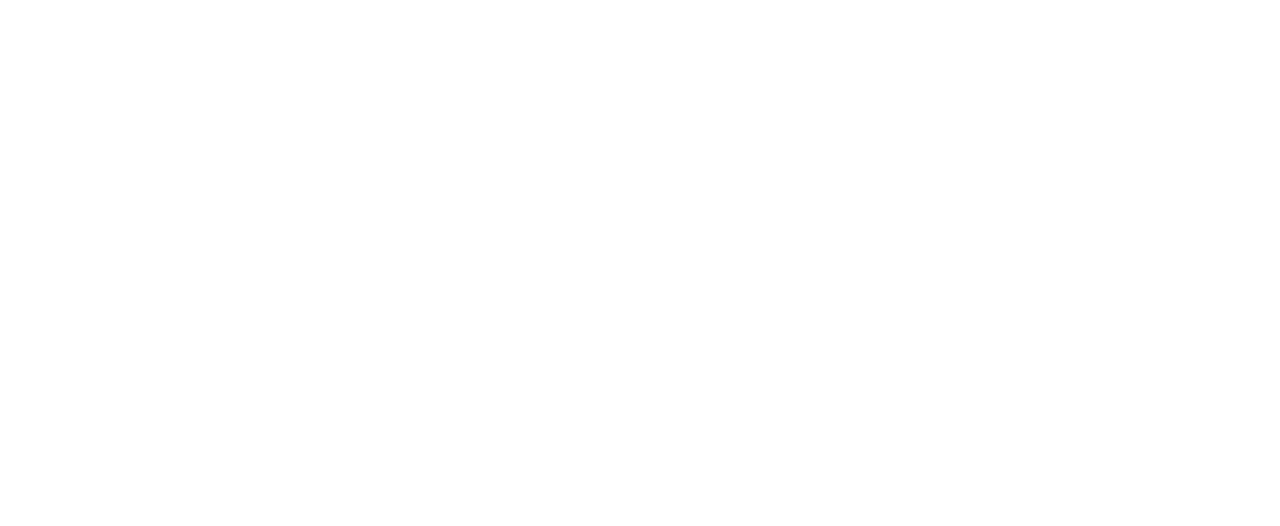
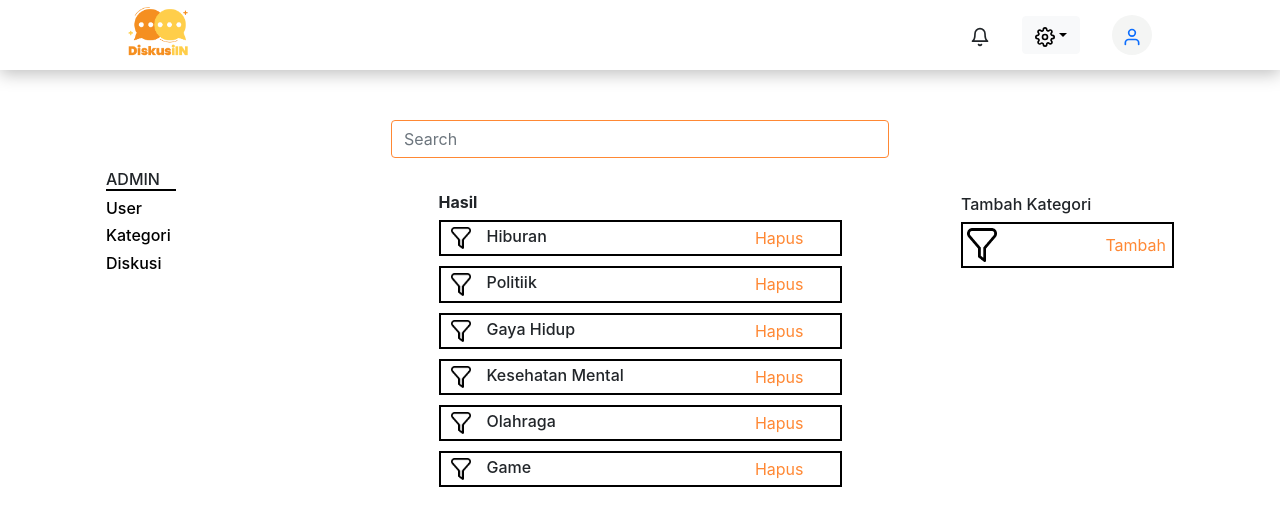
Before and after one commit to Capstone-FGD-Diskusin/fp-final-admin, a React (Create React App) app: page /HomeLogin/Kategori in a window 1280 px wide. Before the commit this address had no page. Shown: the top 526 px of the page. Built offline with nearby package versions, Linux system fonts and the light colour scheme.

Commit message:
Kategori

```diff
--- a/src/App.js
+++ b/src/App.js
@@ -1,6 +1,7 @@
 import React from 'react';
 import { BrowserRouter ,Route, Routes } from "react-router-dom";
 import HomeLogin from './pages/HomeLogin/HomeLogin';
+import Kategori from './pages/Kategori/Kategori';
 import LoginAdmin from './pages/LoginAdmin/LoginAdmin';
 import User from './pages/User/User';
 // import {NavbarLogin} from "./pages/"
@@ -13,6 +14,7 @@
             <Route path="/" element={<HomeLogin/>}/>
             <Route path="/HomeLogin" element={<LoginAdmin/>}/>
             <Route path="/HomeLogin/User" element={<User/>}/>
+            <Route path="/HomeLogin/Kategori" element={<Kategori/>}/>
         </Routes>
       </BrowserRouter>
     </div>
--- /dev/null
+++ b/src/components/KategoriContent/KategoriContent.jsx
@@ -0,0 +1,44 @@
+import React from 'react'
+import { Container, Row, Col, Button, Image } from 'react-bootstrap'
+import style from "./KategoriContent.module.css"
+import { KategoriData } from './KategoriData'
+import * as FiIcons from 'react-icons/fi';
+import { useState } from 'react'
+import gambar from "../../img/adminKategori.png"
+
+
+export default function KategoriContent() {
+    return (
+        <div>
+            <Container>
+                <h6 className={style.text}>Hasil</h6>
+                {
+                    KategoriData.map((item, index) => {
+                        return (
+                            <div key={index}>
+                                <div className={style.box}>
+                                    <div className={style.Posisi}>
+                                        {/* <FiIcons.FiUser size={20} className={style.space} /> */}
+                                        <Image src={gambar} width="20px" className={style.img} />
+                                        <h6>{item.Kategori}</h6>
+                                    </div>
+                                    <div className={style.butPosisi}>
+                                        {/* <Button className={style.buttonDel} onClick={() => handleDelete(index)}>Hapus</Button> */}
+                                        {/* <Button className={style.buttonDel} >Hapus</Button> */}
+                                        <input type="submit" className={style.delete} value="Hapus" />
+                                        {/* <h6>Hapus</h6>
+                                        <h6>Posis</h6> */}
+                                    </div>
+                                </div>
+                            </div>
+                        )
+                    })
+                }
+                <Row>
+                    <Col>
+                    </Col>
+                </Row>
+            </Container>
+        </div>
+    )
+}
--- /dev/null
+++ b/src/components/KategoriContent/KategoriContent.module.css
@@ -0,0 +1,62 @@
+.text {
+    margin-top: 35px;
+    font-weight: bolder;
+}
+
+.box {
+    border: solid 2px black;
+    margin-bottom: 10px;
+    display: flex;
+
+    justify-content: space-between;
+}
+
+.space {
+    margin-left: 15px;
+}
+
+.buttonDel {
+    background-color: white;
+    border: white;
+    color: rgba(255, 136, 52, 1);
+    height: 25px;
+    /* display: flex;
+    justify-content: right; */
+}
+
+.buttonDel:hover {
+    background-color: white;
+    border: white;
+    color: rgba(255, 136, 52, 1);
+}
+
+.buttonDel:focus {
+    background-color: white;
+    border: white;
+    color: rgba(255, 136, 52, 1);
+    outline: none;
+    outline-color: none;
+}
+
+
+.Posisi {
+    display: flex;
+    gap: 1rem;
+    padding-top: 5px;
+}
+
+.butPosisi {
+    display: flex;
+    margin-right: 30px;
+}
+
+.img {
+    margin-left: 10px;
+    padding-bottom: 5px;
+}
+
+.delete {
+    background-color: white;
+    border: none;
+    color: rgba(255, 136, 52, 1);
+}
--- /dev/null
+++ b/src/components/KategoriContent/KategoriData.js
@@ -0,0 +1,27 @@
+export const KategoriData=[
+    {
+        ID : 1,
+        Kategori : "Hiburan",
+    },
+    {
+        ID : 2,
+        Kategori : "Politiik",
+    },
+    {
+        ID : 3,
+        Kategori : "Gaya Hidup",
+    },
+    {
+        ID : 4,
+        Kategori : "Kesehatan Mental",
+    },
+    {
+        ID : 5,
+        Kategori : "Olahraga ",
+    },
+    {
+        ID : 6,
+        Kategori : "Game",
+    },
+
+]
--- /dev/null
+++ b/src/components/KategoriInput/KategoriInput.jsx
@@ -0,0 +1,26 @@
+import React from 'react'
+import { Col, Container, Image, Row, Form, Button, InputGroup } from 'react-bootstrap'
+import style from "./KategoriInput.module.css"
+import gambar from "../../img/adminKategori.png"
+
+export default function KategoriInput() {
+
+    return (
+        <div className={style.space}>
+            <Container>
+                <Row>
+                    <Col>
+                        <h6>Tambah Kategori</h6>
+                        <Form>
+                            <div className={style.box}>
+                                <Image src={gambar} width="30px" className={style.img} />
+                                <Form.Control type="text" className={style.inputKat} />
+                                <input type="submit" className={style.subKat} value="Tambah" />
+                            </div>
+                        </Form>
+                    </Col>
+                </Row>
+            </Container>
+        </div>
+    )
+}
--- /dev/null
+++ b/src/components/KategoriInput/KategoriInput.module.css
@@ -0,0 +1,33 @@
+.space {
+    margin-top: 125px;
+}
+
+.box {
+    border: solid 2px black;
+
+    display: flex;
+    justify-content: space-evenly;
+}
+
+.subKat {
+    background-color: white;
+    border: none;
+    color: rgba(255, 136, 52, 1);
+}
+
+.img {
+    margin: 4px 4px 4px 4px;
+}
+
+.inputKat {
+    margin-top: 2px;
+    margin-bottom: 2px;
+    border-color: white;
+
+}
+
+.inputKat:focus {
+    outline-color: rgba(255, 136, 52, 1);
+    outline: none;
+
+}
--- /dev/null
+++ b/src/pages/Kategori/Kategori.jsx
@@ -0,0 +1,35 @@
+import React from 'react'
+import NavbarLogin from '../../components/Navbarlogin/NavbarLogin'
+import { Container, Row, Col } from 'react-bootstrap'
+import AdminContent from '../../components/AdminContent/AdminContent'
+import SearchContent from '../../components/SearchContent/SearchContent'
+import KategoriContent from '../../components/KategoriContent/KategoriContent'
+import KategoriInput from '../../components/KategoriInput/KategoriInput'
+
+export default function Kategori() {
+    return (
+        <div>
+            <NavbarLogin />
+            <Container>
+                <Row>
+                    <Col sm={3}>
+                        <AdminContent />
+                    </Col>
+                    <Col sm={6}>
+                        <SearchContent />
+                        <Row>
+                            <Col sm={1}></Col>
+                            <Col sm={10}>
+                                <KategoriContent />
+                            </Col>
+                            <Col sm={1}></Col>
+                        </Row>
+                    </Col>
+                    <Col sm={3}>
+                        <KategoriInput />
+                    </Col>
+                </Row>
+            </Container>
+        </div>
+    )
+}
```
Also changed, not shown: src/img/adminKategori.png (added).
